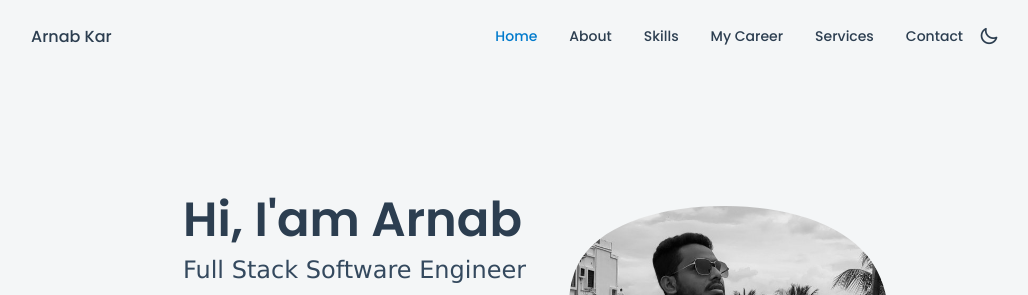
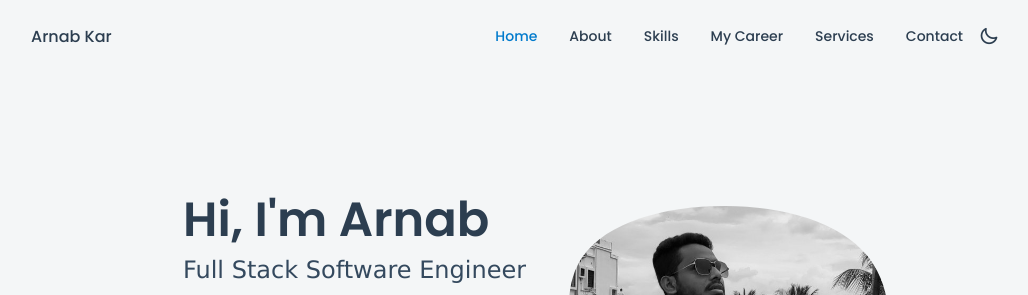
Before and after one commit to Arnab-AK/Portfolio, a plain HTML site: page index.html in a window 1280 px wide. Shown: the top 295 px of the page, without its empty margins (125-1153 px from the left). Drawn offline with nearby package versions, Linux system fonts and the light colour scheme.

Commit message:
Minor changes

```diff
--- a/index.html
+++ b/index.html
@@ -113,7 +113,7 @@
                     </div>
 
                     <div class="home__data">
-                        <h1 class="home__title">Hi, I'am Arnab</h1>
+                        <h1 class="home__title">Hi, I'm Arnab</h1>
                         <h3 class="home__subtitle" id="typing-text"
                             style="font-family:'Lucida Sans', 'Lucida Sans Regular', 'Lucida Grande', 'Lucida Sans Unicode', Geneva, Verdana, sans-serif; font-size: x-large;">
                             Full Stack Software Engineer</h3><br>
```
